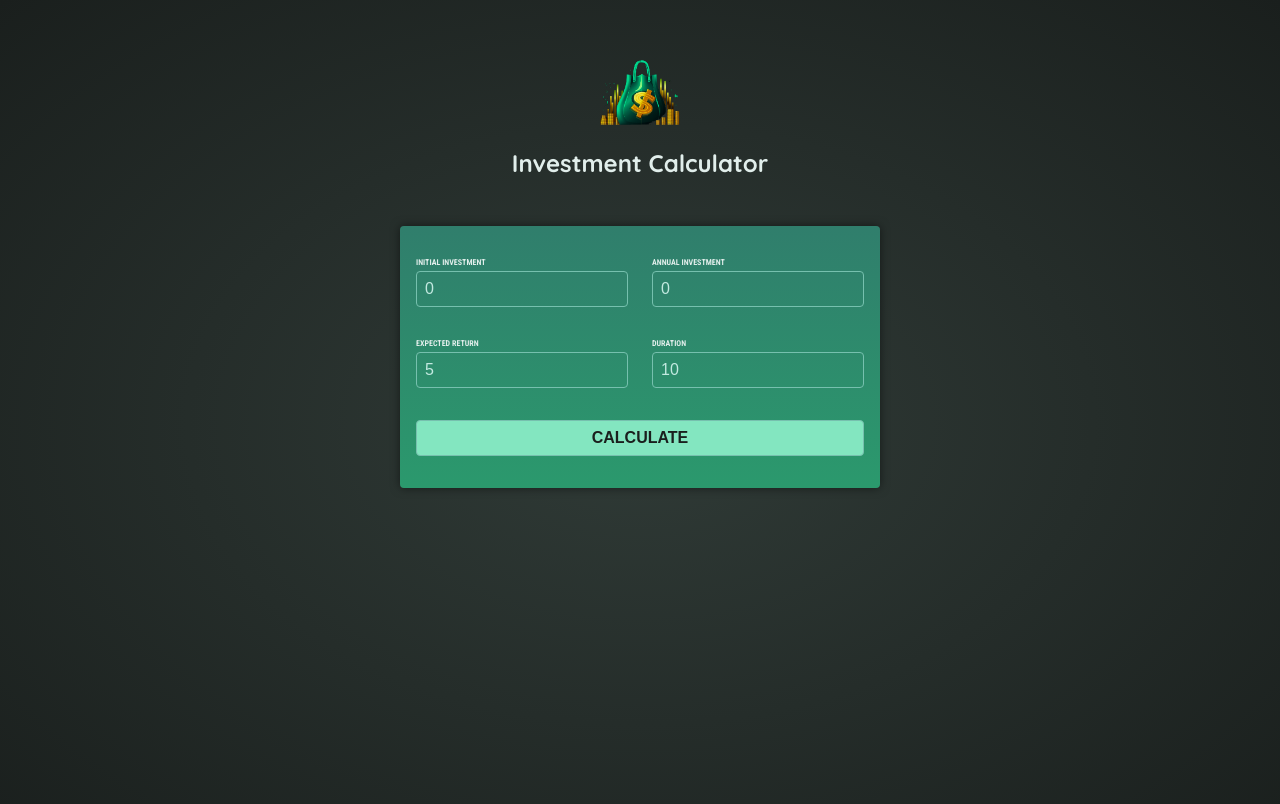
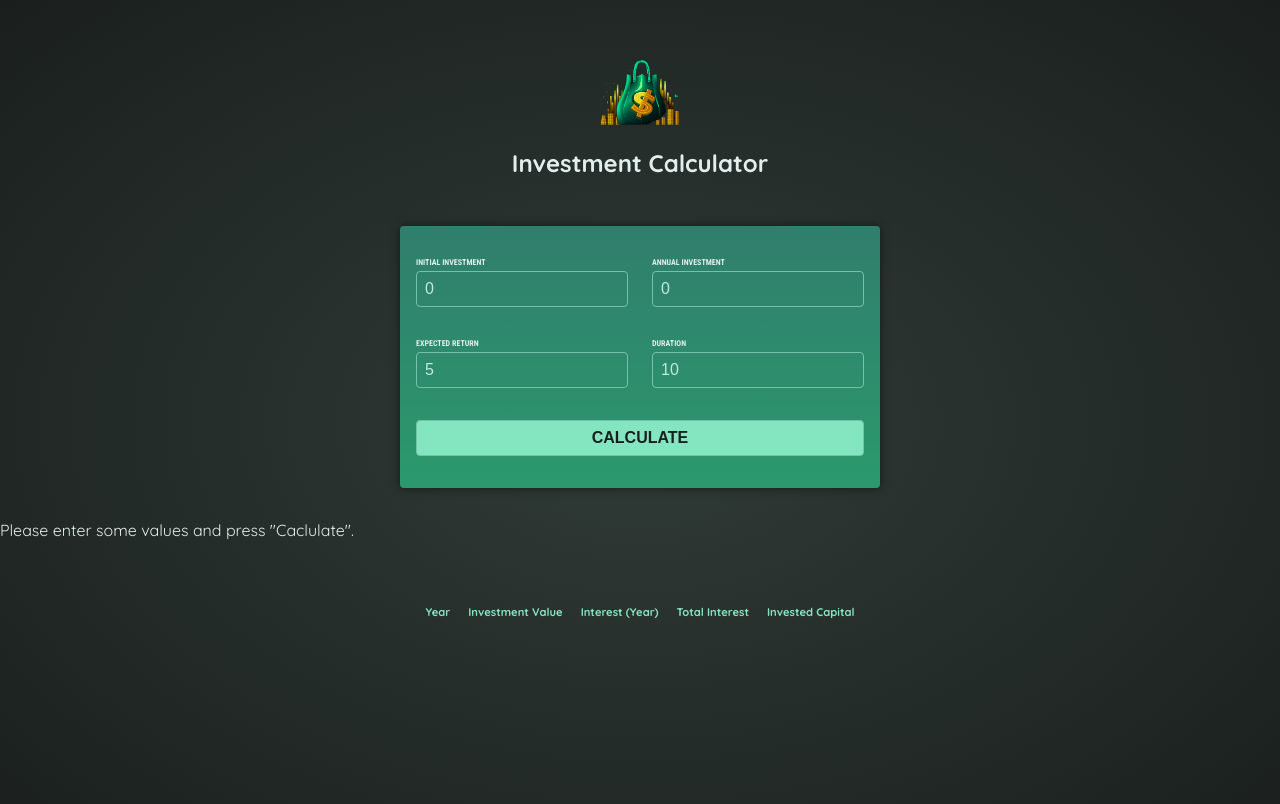
Before and after one commit to MohamedBenAhmed55/Investment-calculator, an Angular app: page / in a window 1280 px wide. Shown: the top 804 px of the page. Built offline with nearby package versions, Linux system fonts and the light colour scheme.

Commit message:
Passing Data from Parent to Child with Inputs

```diff
--- a/package.json
+++ b/package.json
@@ -27,6 +27,7 @@
     "@angular/cli": "^18.0.0",
     "@angular/compiler-cli": "^18.0.0",
     "@types/jasmine": "~5.1.0",
+    "baseline-browser-mapping": "^2.9.11",
     "jasmine-core": "~5.1.0",
     "karma": "~6.4.0",
     "karma-chrome-launcher": "~3.2.0",
--- a/src/app/app.component.html
+++ b/src/app/app.component.html
@@ -1,2 +1,3 @@
 <app-header />
 <app-user-input (calculate)="onCalculateInvestmentResults($event)"/>
+<app-investment-results [results]="resultsData"/>
--- a/src/app/app.component.ts
+++ b/src/app/app.component.ts
@@ -2,14 +2,24 @@
 import { HeaderComponent } from './header/header.component';
 import { UserInputComponent } from './user-input/user-input.component';
 import { InvetmentInput } from './invetment-input.model';
+import { InvestmentResultsComponent } from "./investment-results/investment-results.component";
 
 @Component({
   selector: 'app-root',
   standalone: true,
   templateUrl: './app.component.html',
-  imports: [HeaderComponent, UserInputComponent],
+  imports: [HeaderComponent, UserInputComponent, InvestmentResultsComponent],
 })
 export class AppComponent {
+
+  resultsData?: {
+      year: number,
+      interest: number,
+      valueEndOfYear: number,
+      annualInvestment: number,
+      totalInterest: number,
+      totalAmountInvested: number,
+    }[]
   onCalculateInvestmentResults(
     data: InvetmentInput
   ) {
@@ -34,6 +44,6 @@
     }
 
     // return annualData;
-    console.log(annualData);
+    this.resultsData = annualData;
   }
 }
--- /dev/null
+++ b/src/app/investment-results/investment-results.component.css
@@ -0,0 +1,19 @@
+table {
+  max-width: 50rem;
+  margin: 2rem auto;
+  padding: 1rem;
+  table-layout: fixed;
+  border-spacing: 1rem;
+  text-align: right;
+}
+
+table thead {
+  font-size: 0.7rem;
+  color: #83e6c0;
+}
+
+table tbody {
+  font-family: "Roboto Condensed", sans-serif;
+  font-size: 0.85rem;
+  color: #c2e9e0;
+}
--- /dev/null
+++ b/src/app/investment-results/investment-results.component.html
@@ -0,0 +1,16 @@
+<p>Please enter some values and press "Caclulate".</p>
+
+<table>
+    <thead>
+        <tr>
+            <th>Year</th>
+            <th>Investment Value</th>
+            <th>Interest (Year)</th>
+            <th>Total Interest</th>
+            <th>Invested Capital </th>
+        </tr>
+    </thead>
+    <tbody>
+
+    </tbody>
+</table>
```
Also changed, not shown: src/app/investment-results/investment-results.component.ts (added, +19 -0 lines), 1 other file (tests, documents, lock files or other folders).
